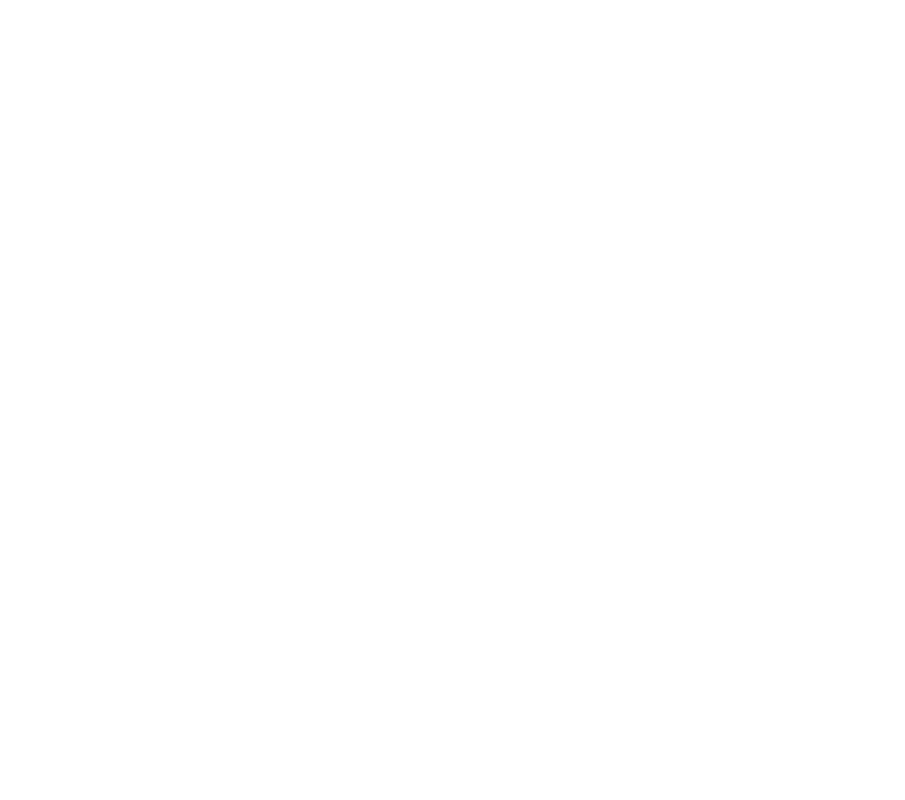
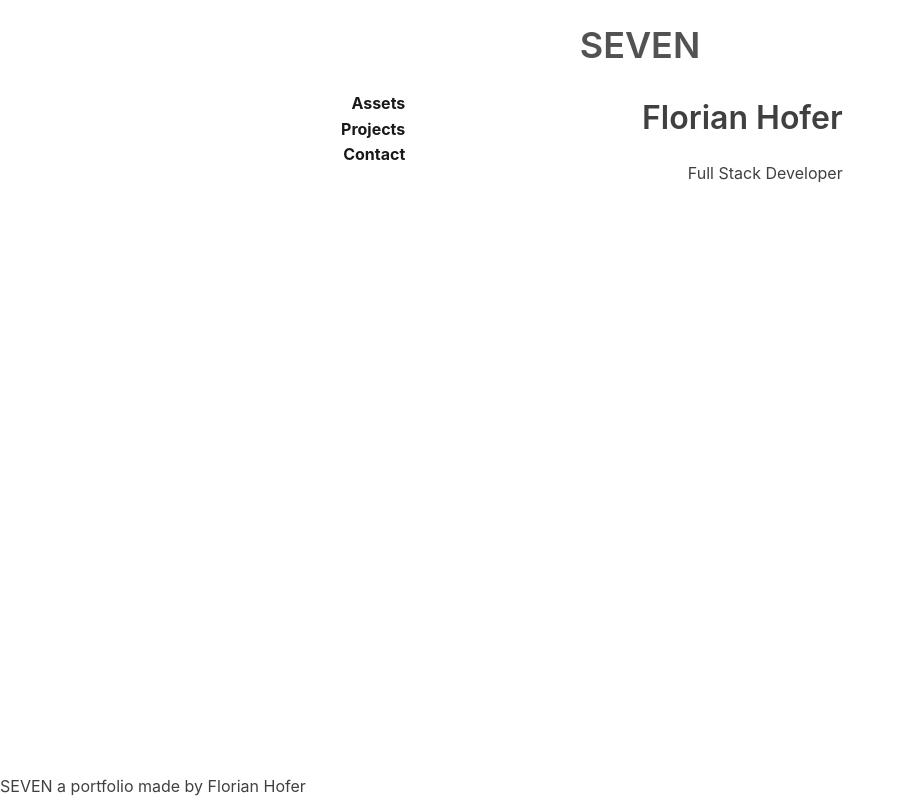
Before and after one commit to DerFloe/seven, a React (Create React App) app: page / in a window 1280 px wide. Shown: the top 800 px of the page, without its empty margins (0-905 px from the left). Built offline with nearby package versions, Linux system fonts and the light colour scheme.

Commit message:
implemented scrollspy to hide sidebar

```diff
--- a/package.json
+++ b/package.json
@@ -3,9 +3,13 @@
   "version": "0.1.0",
   "private": true,
   "dependencies": {
+    "node-sass": "^4.12.0",
     "react": "^16.8.6",
     "react-dom": "^16.8.6",
-    "react-scripts": "3.0.0"
+    "react-reveal": "^1.2.2",
+    "react-scripts": "3.0.0",
+    "react-scrollspy": "^3.4.0",
+    "typescript": "^3.4.5"
   },
   "scripts": {
     "start": "react-scripts start",
--- a/src/App.js
+++ b/src/App.js
@@ -1,22 +1,30 @@
-import React from 'react';
-//import logo from './logo.svg';
+import React from 'react'
+import Scrollspy from 'react-scrollspy'
+import Footer from './components/Footer.js'
+import Header from './components/Header.js'
+import Card from './components/Card.js'
+import Projects from './components/Projects.js'
 
-function App() {
-  return (
+const App = () => {
+  return(
     <div className="app">
-      <div className="flex-row">
-        <div className="flex-small text-right left-sidebar">
-
+      <Scrollspy items={['section-2']} currentClassName="visible" >
+        <li><Header /></li>
+      </Scrollspy>
+      <div className="main">
+        <div className="flex-row">
+          <div className="flex-small"/>
+          <div className="flex-small">
+            <section id="section-1"><Card /></section>
+            <section id="section-2"><Projects /></section>
+          </div>
+          <div className="flex-small"/>
         </div>
-        <div className="flex-small">
-
-        </div>
-        <div className="flex-small">
-
-        </div>
+        <Footer />
       </div>
     </div>
-  );
+  )
 }
 
+
 export default App;
--- /dev/null
+++ b/src/components/Card.js
@@ -0,0 +1,12 @@
+import React from 'react'
+
+function Card() {
+    return(
+        <main>
+            <h2>Florian Hofer</h2>
+            <p>Full Stack Developer</p>
+        </main>
+    )
+}
+
+export default Card
--- a/src/components/Footer.js
+++ b/src/components/Footer.js
@@ -3,7 +3,7 @@
 const Footer = () => {
   return (
     <footer>
-      <p>SEVEN a portfolio made by Florian Hofer</p>
+      SEVEN a portfolio made by Florian Hofer
     </footer>
   )
 }
--- /dev/null
+++ b/src/components/Header.js
@@ -0,0 +1,23 @@
+import React from 'react'
+import Sidebar from './Sidebar'
+
+function Header() {
+    return(
+        <header>
+
+            <div className="headerbar">
+                <h1>SEVEN</h1>
+                <div className="flex-row">
+                    <div className="flex-small text-right left-sidebar">
+                            <Sidebar />
+                    </div>
+                    <div className="flex-small"/>
+                    <div className="flex-small"/>
+
+                </div>
+            </div>
+        </header>
+    )
+}
+
+export default Header
--- /dev/null
+++ b/src/components/Projects.js
@@ -0,0 +1,19 @@
+import React from 'react'
+
+function Card() {
+    return(
+        <p>Lorem ipsum dolor sit amet, consetetur sadipscing elitr, sed diam nonumy eirmod tempor invidunt ut labore et dolore magna aliquyam erat, sed diam voluptua. At vero eos et accusam et justo duo dolores et ea rebum. Stet clita kasd gubergren, no sea takimata sanctus est Lorem ipsum dolor sit amet. Lorem ipsum dolor sit amet, consetetur sadipscing elitr, sed diam nonumy eirmod tempor invidunt ut labore et dolore magna aliquyam erat, sed diam voluptua. At vero eos et accusam et justo duo dolores et ea rebum. Stet clita kasd gubergren, no sea takimata sanctus est Lorem ipsum dolor sit amet. Lorem ipsum dolor sit amet, consetetur sadipscing elitr, sed diam nonumy eirmod tempor invidunt ut labore et dolore magna aliquyam erat, sed diam voluptua. At vero eos et accusam et justo duo dolores et ea rebum. Stet clita kasd gubergren, no sea takimata sanctus est Lorem ipsum dolor sit amet.
+
+        Duis autem vel eum iriure dolor in hendrerit in vulputate velit esse molestie consequat, vel illum dolore eu feugiat nulla facilisis at vero eros et accumsan et iusto odio dignissim qui blandit praesent luptatum zzril delenit augue duis dolore te feugait nulla facilisi. Lorem ipsum dolor sit amet, consectetuer adipiscing elit, sed diam nonummy nibh euismod tincidunt ut laoreet dolore magna aliquam erat volutpat.
+
+        Ut wisi enim ad minim veniam, quis nostrud exerci tation ullamcorper suscipit lobortis nisl ut aliquip ex ea commodo consequat. Duis autem vel eum iriure dolor in hendrerit in vulputate velit esse molestie consequat, vel illum dolore eu feugiat nulla facilisis at vero eros et accumsan et iusto odio dignissim qui blandit praesent luptatum zzril delenit augue duis dolore te feugait nulla facilisi.
+
+        Nam liber tempor cum soluta nobis eleifend option congue nihil imperdiet doming id quod mazim placerat facer possim assum. Lorem ipsum dolor sit amet, consectetuer adipiscing elit, sed diam nonummy nibh euismod tincidunt ut laoreet dolore magna aliquam erat volutpat. Ut wisi enim ad minim veniam, quis nostrud exerci tation ullamcorper suscipit lobortis nisl ut aliquip ex ea commodo consequat.
+
+        Duis autem vel eum iriure dolor in hendrerit in vulputate velit esse molestie consequat, vel illum dolore eu feugiat nulla facilisis.
+
+        At vero eos et accusam et justo duo dolores et ea rebum. Stet clita kasd gubergren, no sea takimata sanctus est Lorem ipsum dolor sit amet. Lorem ipsum dolor sit amet, consetetur sadipscing elitr, sed diam nonumy eirmod tempor invidunt ut labore et dolore magna aliquyam erat, sed diam voluptua. At vero eos et accusam et justo duo dolores et ea rebum. Stet clita kasd gubergren, no sea takimata sanctus est Lorem ipsum dolor sit amet. Lorem ipsum dolor sit amet, consetetur sadipscing elitr, At accusam aliquyam diam diam dolore dolores duo eirmod eos erat, et nonumy sed tempor et et invidunt justo labore Stet clita ea et gubergren, kasd magna no rebum. sanctus sea sed takimata ut vero voluptua. est Lorem ipsum dolor sit amet. Lorem ipsum dolor sit amet, consetetur</p>
+    );
+}
+
+export default Card;
--- /dev/null
+++ b/src/components/Sidebar.js
@@ -0,0 +1,23 @@
+import React from 'react'
+
+function Sidebar() {
+    return (
+        <div className="sidebar">
+            <nav>
+                    <ul>
+                        <li>
+                            <a href="#0"> Assets </a>
+                        </li>
+                        <li>
+                            <a href="#0">  Projects </a>
+                        </li>
+                        <li>
+                            <a href="#0"> Contact </a>
+                        </li>
+                    </ul>
+            </nav>
+        </div>
+    )
+}
+
+export default Sidebar
--- a/src/index.js
+++ b/src/index.js
@@ -2,6 +2,9 @@
 import ReactDOM from 'react-dom';
 import App from './App';
 import * as serviceWorker from './serviceWorker';
+import './styles/scss/main.scss';
+import './styles/scss/custom.scss';
+
 
 ReactDOM.render(<App />, document.getElementById('root'));
 
--- a/src/styles/scss/custom.scss
+++ b/src/styles/scss/custom.scss
@@ -3,22 +3,54 @@
 }
 
 footer{
-    text-align: center;
+
+    position:absolute;
+    bottom:0;
+    text-align:center;
 }
 
 ul{
     list-style-type: none;
 }
 
-#sidebar{
+.sidebar{
     a{
         font-weight: bold;
+        color: black;
     }
+}
+
+.headerbar{
+    position:fixed;
+    left:0px;
+    top:0px;
+    height:75px;
+    width:100%;
+    background:white;
+    opacity: 0.9;
+    visibility: hidden;
+}
+
+.visible{
+    .headerbar{
+
+        visibility: visible;
+    }
+}
+
+@media (max-width:599px){
+
+        .sidebar{
+            display:none;
+        }
 }
 
 body{
     padding-left: 10px;
     padding-right: 10px;
+}
+.main{
+    margin-top: 75px;
 }
 
 @media (min-width: 600px) {
@@ -27,3 +59,8 @@
         padding-right: 0px;
     }
 }
+
+main{
+    min-height: 100vh;
+    text-align: right;
+}
```
Also changed, not shown: src/components/Content.js (deleted), 1 other file (tests, documents, lock files or other folders).
